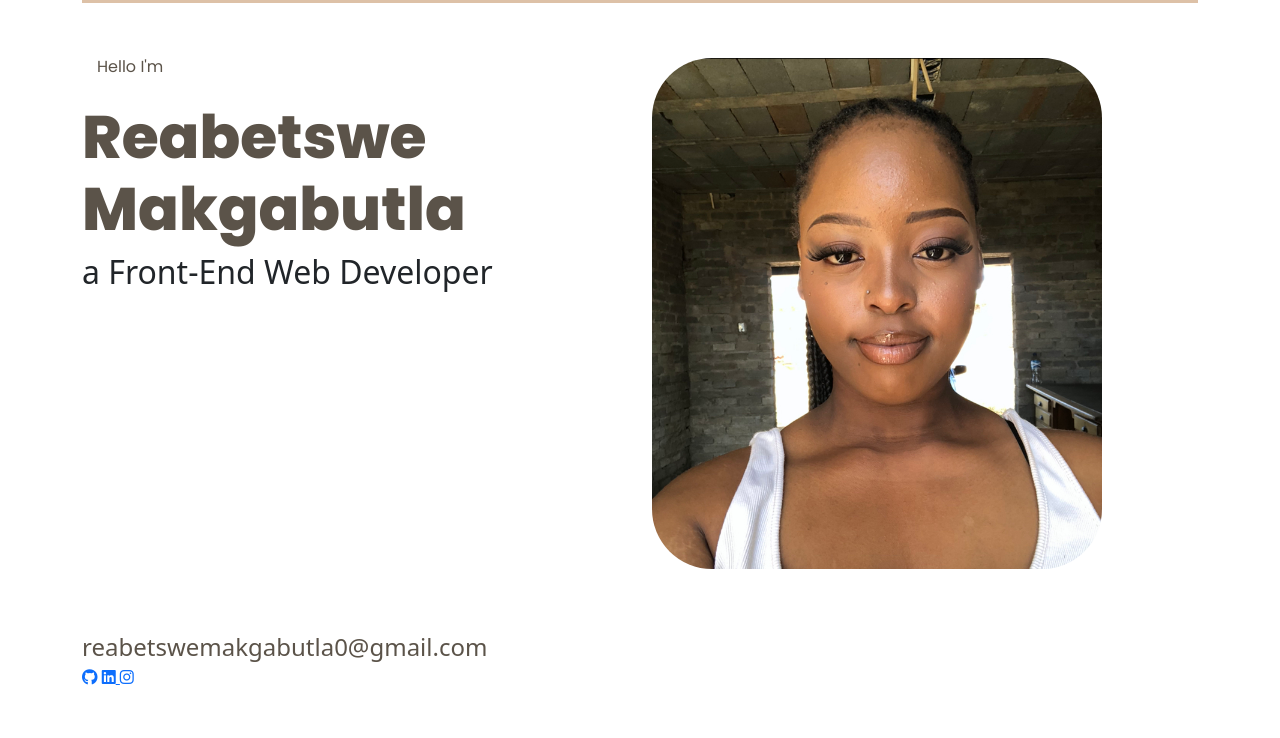
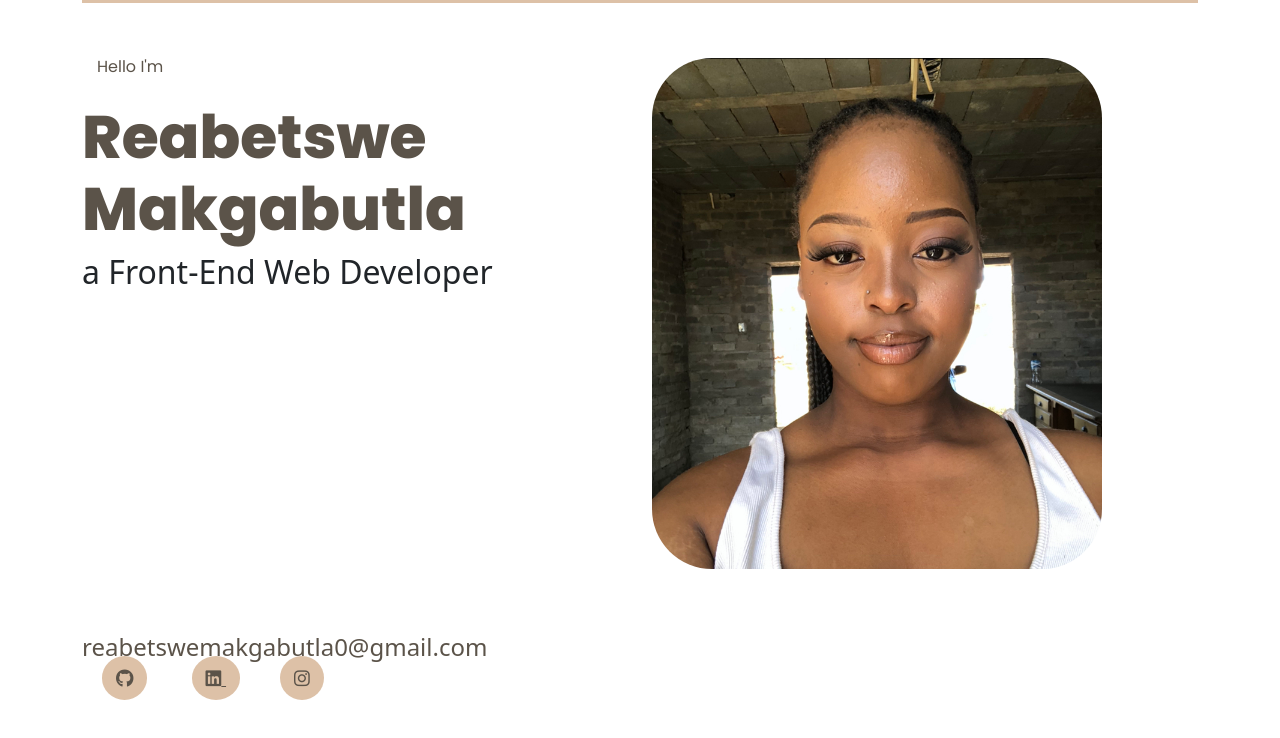
Before and after one commit to ReaDaCoder/bootcamplesson1, a plain HTML site: page index.html in a window 1280 px wide. Shown: the part 368-1106 px from the top of the page. Drawn offline with nearby package versions, Linux system fonts and the light colour scheme.

Commit message:
added css for footer

```diff
--- a/style.css
+++ b/style.css
@@ -60,7 +60,16 @@ footer .email-link{
 footer .email-link:hover{
 color: #DDC1A7;
 }
-footer .social-links a{
+footer .social-link a{
     margin:0 20px;
     color: #5B5349;
+    background: #DDC1A7;
+    padding: 10px 14px;
+    border-radius:50%;
+    font-size: 18px;
+    transition: all 100ms ease-in-out;
 }
+footer .social-link a:hover{
+    color:#DDC1A7;
+    background: #5B5349;
+}
```
